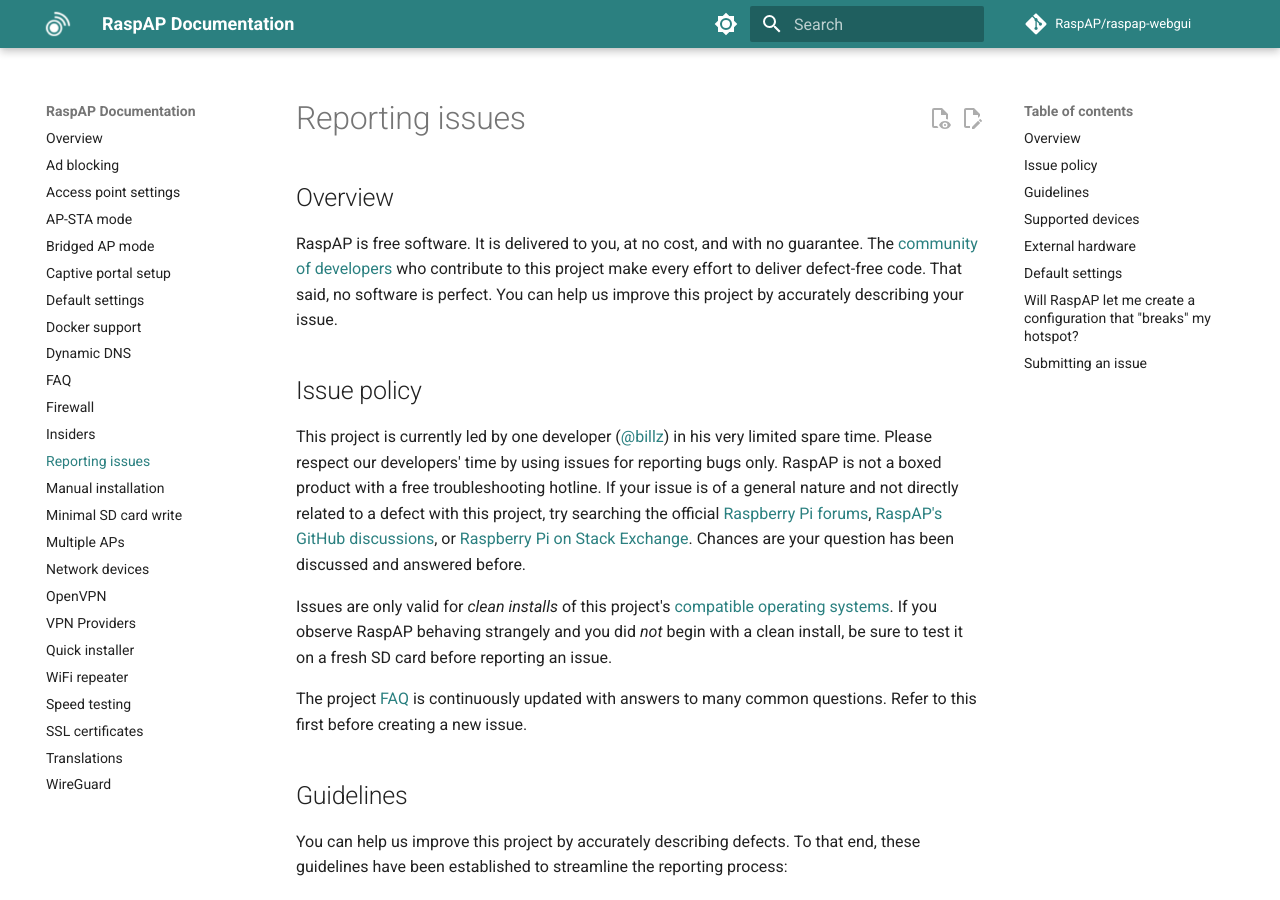
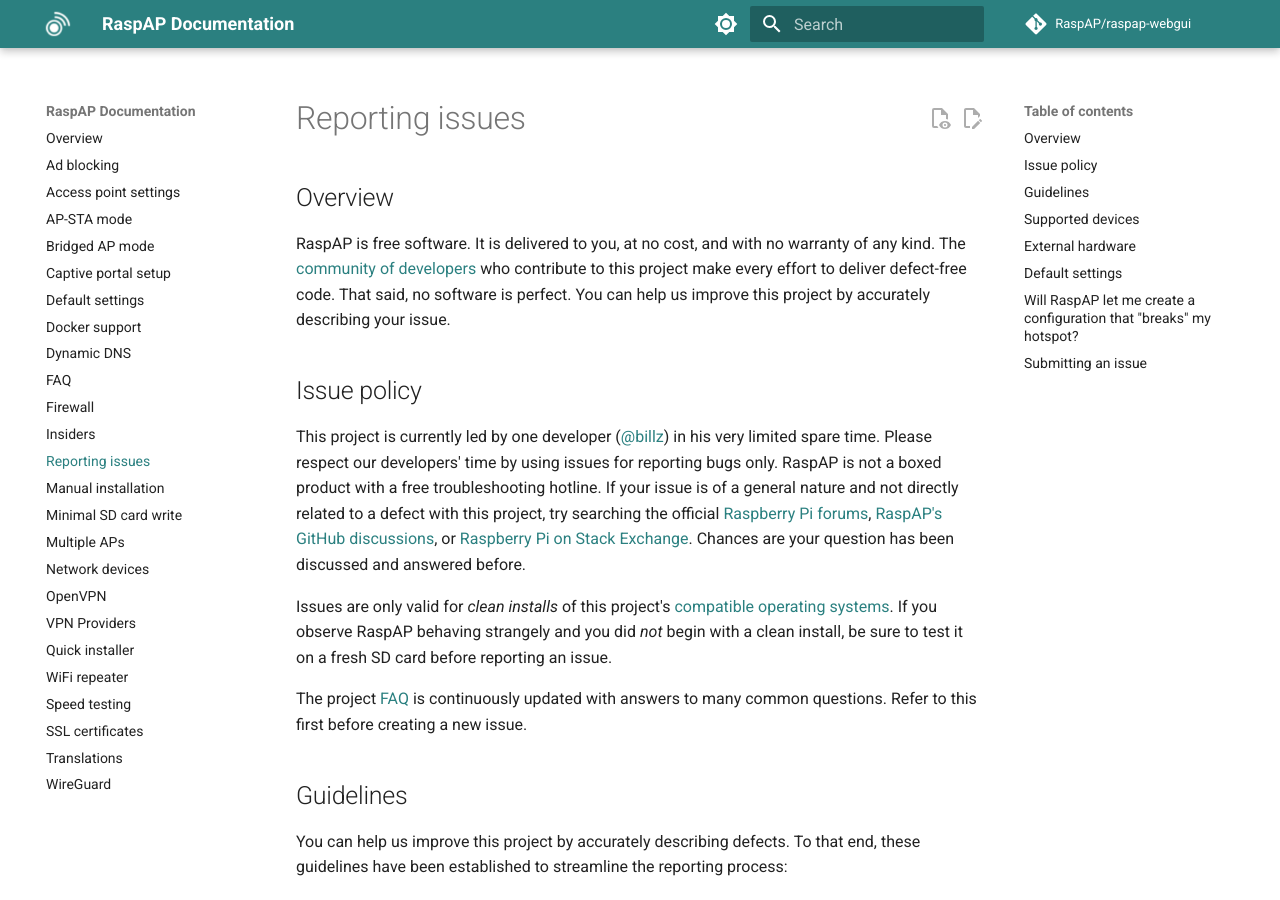
Before and after one commit to RaspAP/raspap-docs, an MkDocs documentation site: the page built from docs/issues.md, in a window 1280 px wide and 900 px high. Built offline with MkDocs 1.6.1 and Material for MkDocs 9.7.7, drawn with Linux system fonts in a browser that asks for light colours; comment, search, counter and statistics services are not loaded.

Commit message:
Minor edit overview

```diff
--- a/docs/issues.md
+++ b/docs/issues.md
@@ -1,7 +1,7 @@
 # Reporting issues
 
 ## Overview
-RaspAP is free software. It is delivered to you, at no cost, and with no guarantee. The [community of developers](https://github.com/RaspAP/raspap-webgui/graphs/contributors) who contribute to this project make every effort to deliver defect-free code. That said, no software is perfect. You can help us improve this project by accurately describing your issue.
+RaspAP is free software. It is delivered to you, at no cost, and with no warranty of any kind. The [community of developers](https://github.com/RaspAP/raspap-webgui/graphs/contributors) who contribute to this project make every effort to deliver defect-free code. That said, no software is perfect. You can help us improve this project by accurately describing your issue.
 
 ## Issue policy
 This project is currently led by one developer ([@billz](https://github.com/billz)) in his very limited spare time. Please respect our developers' time by using issues for reporting bugs only.
```
